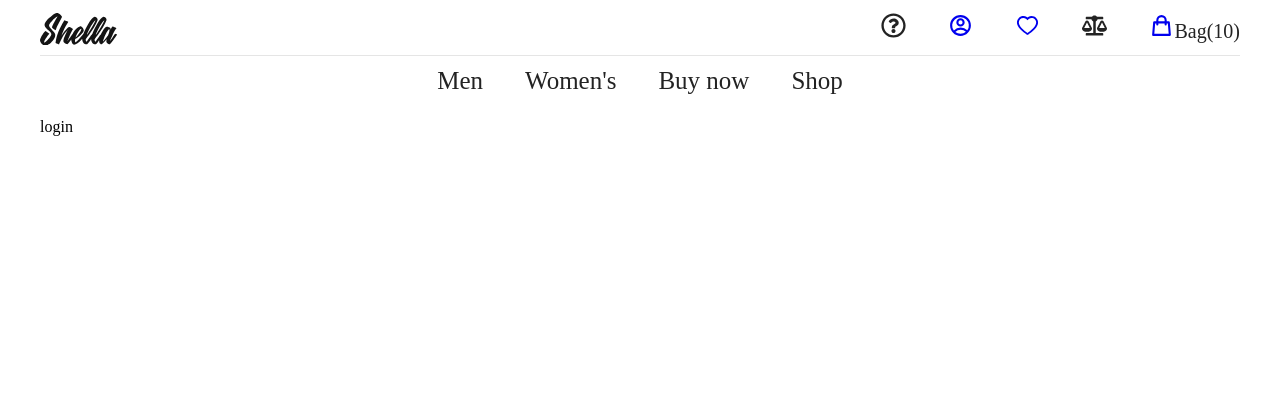
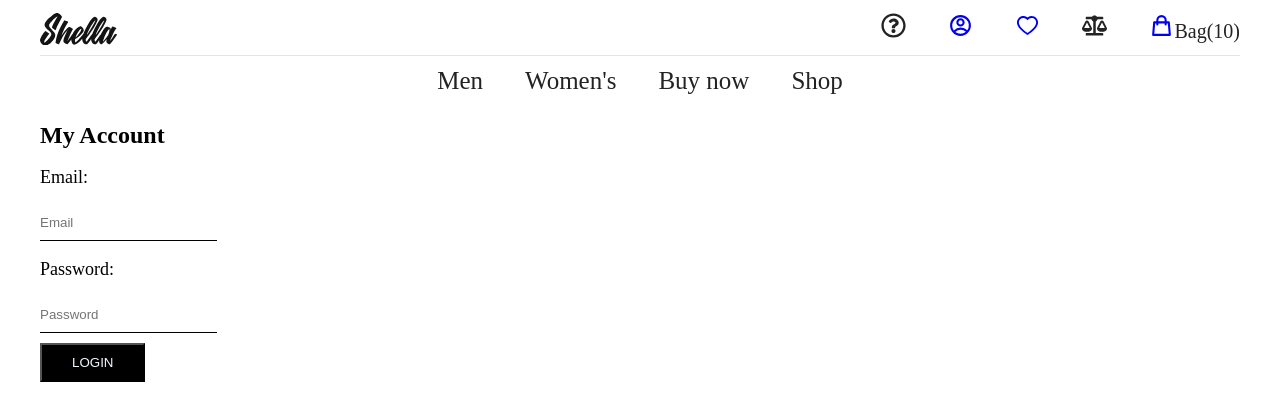
Before and after one commit to Aliyan27/Ecommerce, a React (Create React App) app: page /login in a window 1280 px wide. Shown: the top 420 px of the page. Built offline with nearby package versions, Linux system fonts and the light colour scheme; no server answers.

Commit message:
Add existing file

```diff
--- a/package.json
+++ b/package.json
@@ -7,13 +7,15 @@
     "@testing-library/react": "^13.4.0",
     "@testing-library/user-event": "^13.5.0",
     "font-awesome": "^4.7.0",
+    "formik": "^2.2.9",
     "react": "^18.2.0",
     "react-dom": "^18.2.0",
     "react-icons": "^4.7.1",
     "react-paginate": "^8.1.4",
     "react-router-dom": "^6.4.4",
     "react-scripts": "5.0.1",
-    "web-vitals": "^2.1.4"
+    "web-vitals": "^2.1.4",
+    "yup": "^0.32.11"
   },
   "scripts": {
     "start": "react-scripts start",
--- a/src/components/login/Login.js
+++ b/src/components/login/Login.js
@@ -1,9 +1,49 @@
 import React from "react";
+import { useFormik } from "formik";
+import * as Yup from "yup";
+import "./login.css";
 
 const Login = () => {
+  const validate = Yup.object({
+    email: Yup.string().email().required(),
+    password: Yup.string().min(6).required(),
+  });
+  const formik = useFormik({
+    initialValues: {
+      email: "",
+      password: "",
+    },
+    validationSchema: { validate },
+
+    onSubmit: (values) => {
+      alert(JSON.stringify(values, null, 2));
+      console.log(values);
+    },
+  });
   return (
     <>
-      <div className="Container">login</div>
+      <div className="Container login">
+        <h2>My Account</h2>
+        <form onSubmit={formik.handleSubmit}>
+          <label>Email: </label>
+          <input
+            type="text"
+            placeholder="Email"
+            name="email"
+            onChange={formik.handleChange}
+            value={formik.values.email}
+          />
+          <label>Password: </label>
+          <input
+            type="password"
+            placeholder="Password"
+            name="password"
+            onChange={formik.handleChange}
+            value={formik.values.password}
+          />
+          <button type="submit">LOGIN</button>
+        </form>
+      </div>
     </>
   );
 };
--- /dev/null
+++ b/src/components/login/login.css
@@ -0,0 +1,24 @@
+.login {
+  display: flex;
+  flex-direction: column;
+}
+form {
+  display: flex;
+  flex-direction: column;
+  align-items: flex-start;
+  gap: 10px;
+}
+label {
+  font-size: 18px;
+}
+input {
+  border: none;
+  border-bottom: 1px solid black;
+  outline: none;
+  padding: 10px 0;
+}
+button {
+  padding: 10px 30px;
+  color: aliceblue;
+  background-color: black;
+}
```
Also changed, not shown: 1 other file (tests, documents, lock files or other folders).
